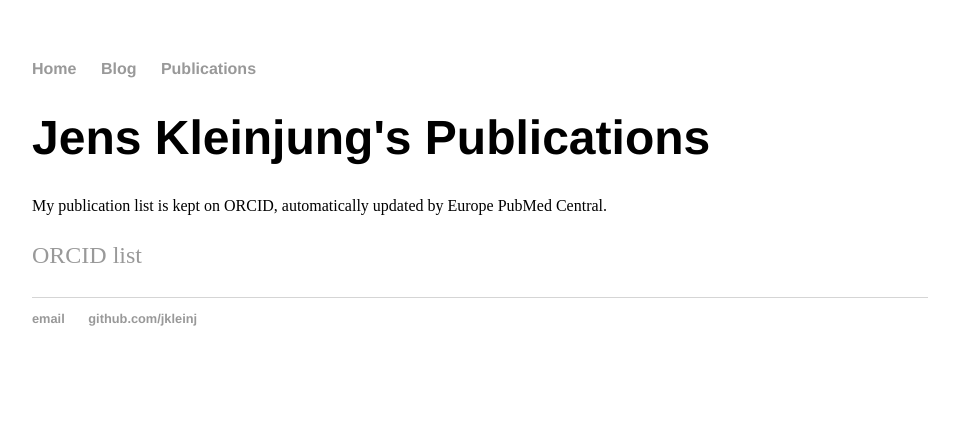
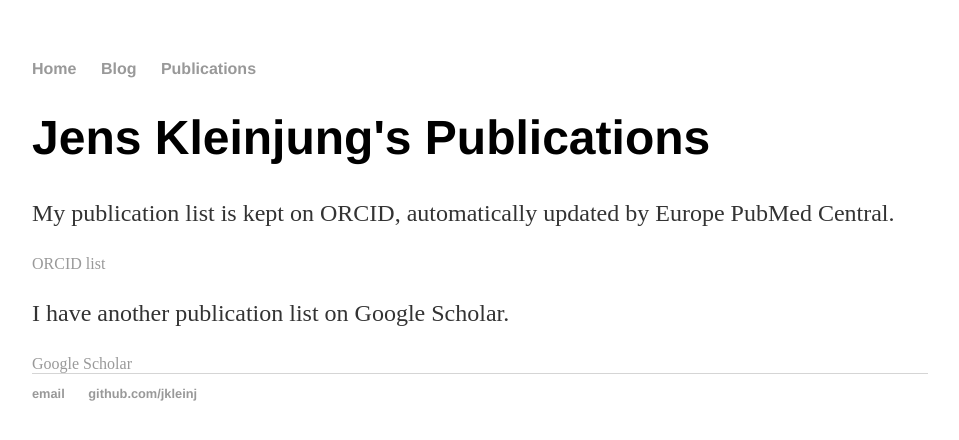
Before and after one commit to jkleinj/jkleinj.github.io, a Jekyll site: the page built from publications/index.html, in a window 1280 px wide. Shown: the top 440 px of the page, without its empty margins (160-1119 px from the left). Built offline with Jekyll 4.4.1, drawn with Linux system fonts in a browser that asks for light colours.

Commit message:
Update index.html

```diff
--- a/publications/index.html
+++ b/publications/index.html
@@ -5,7 +5,9 @@ title: Jens Kleinjung's Publications
 
 <div class="blurb">
 	<h1>Jens Kleinjung's Publications</h1>
-	My publication list is kept on ORCID, automatically updated by Europe PubMed Central.
-	<p><a href="https://orcid.org/0000-0002-7875-5724">ORCID list</a></p>
+	<p>My publication list is kept on ORCID, automatically updated by Europe PubMed Central.</p>
+	<a href="https://orcid.org/0000-0002-7875-5724">ORCID list</a>
 
+	<p>I have another publication list on Google Scholar.</p>
+	<a href="https://scholar.google.co.uk/citations?user=ZIZ075AAAAAJ&hl=en">Google Scholar</a>
 </div><!-- /.blurb -->
```
